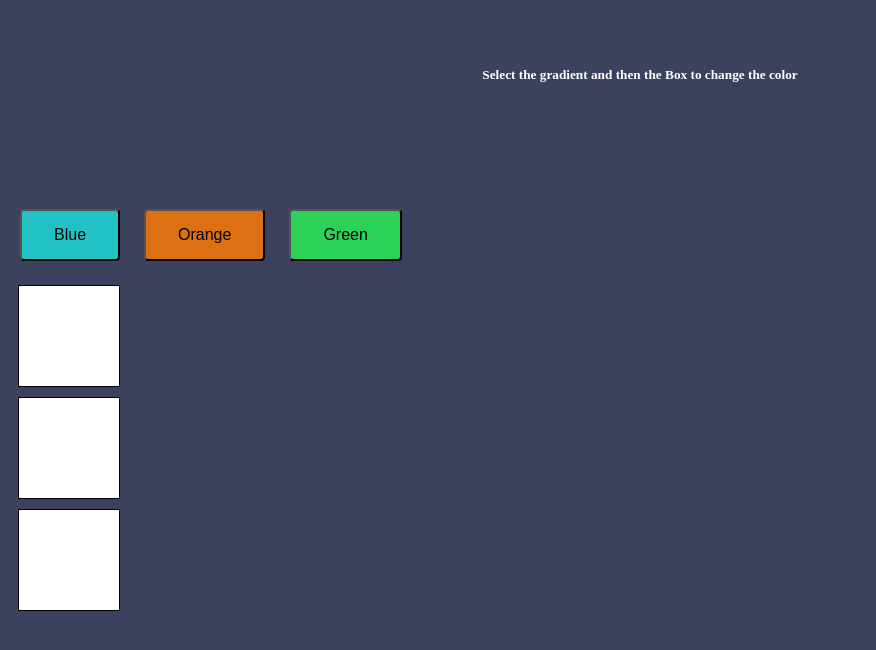
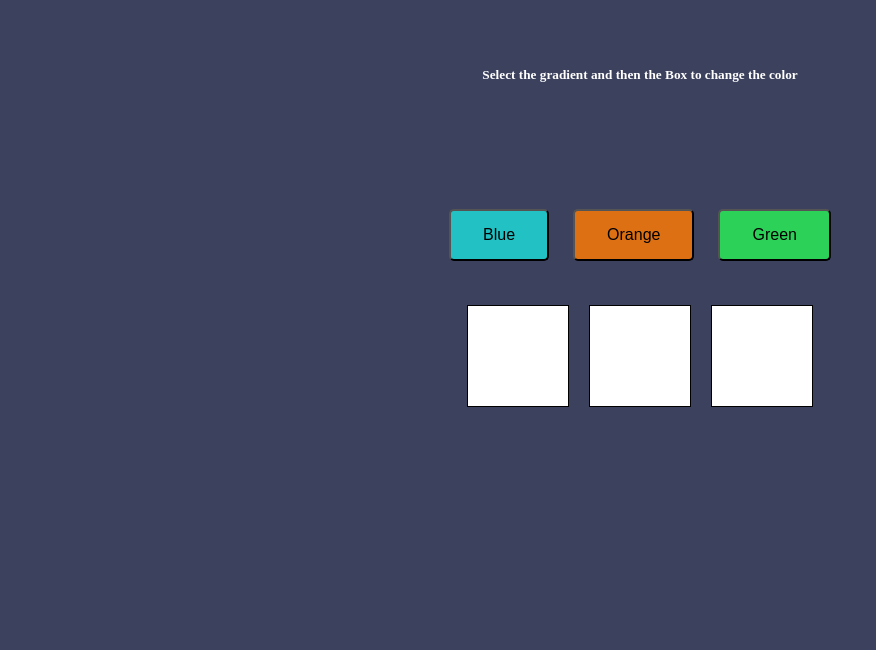
Before and after one commit to acciojob/passing-handler-prop-react-Harsh652003, a React app: page / in a window 1280 px wide. Shown: the top 650 px of the page, without its empty margins (0-876 px from the left). Built offline with nearby package versions, Linux system fonts and the light colour scheme.

Commit message:
Update App.css

```diff
--- a/src/styles/App.css
+++ b/src/styles/App.css
@@ -51,3 +51,20 @@ button {
     background: rgb(44, 209, 88);
     color: black;
 }
+.fix-box {
+  display: inline-block;
+  transition: background-color 0.3s ease;
+}
+
+.btn-blue,
+.btn-orange,
+.btn-green {
+  border-radius: 5px;
+  font-size: 16px;
+}
+
+.row {
+  display: flex;
+  justify-content: center;
+  margin-top: 20px;
+}
```
